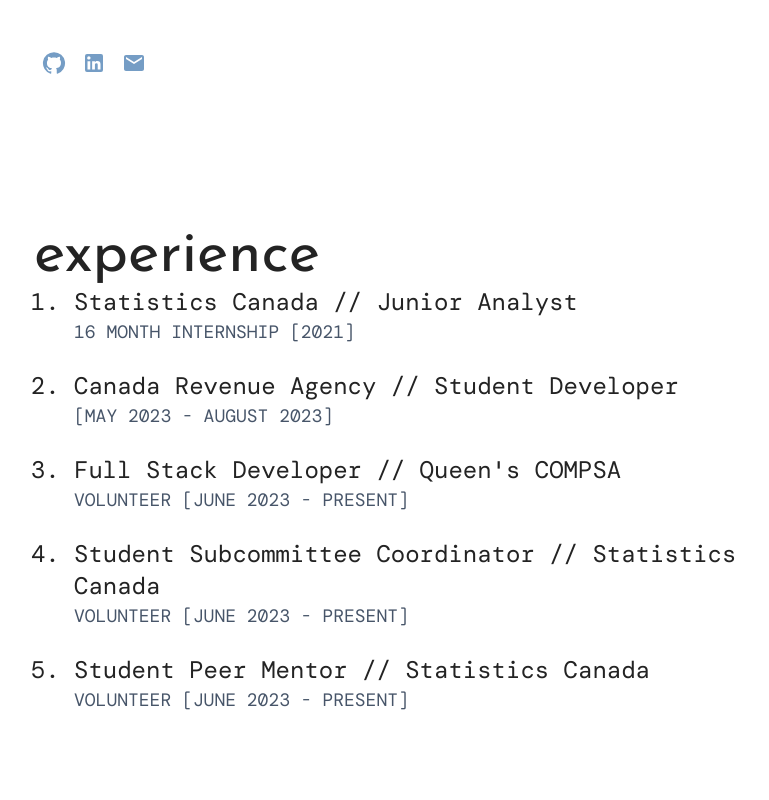
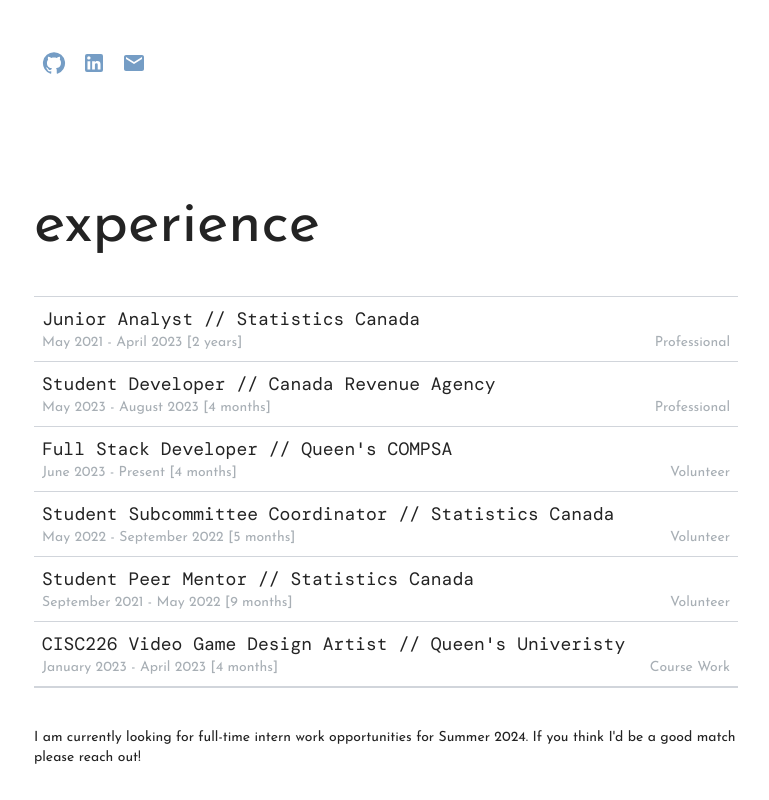
Before and after one commit to kalefed/kale-v2, a Next.js app in the folder kale-v2/: page / in a window 1280 px wide. Shown: the part 717-1517 px from the top of the page, without its empty margins (254-1023 px from the left). Built offline with nearby package versions, Linux system fonts and the light colour scheme.

Commit message:
Improve experience design & add pages

```diff
--- a/kale-v2/app/about/page.js
+++ b/kale-v2/app/about/page.js
@@ -31,17 +31,30 @@
             <p
               className={`lg:text-base md:text-md text-sm ${dm_mono.className}`}
             >
-              I am currently studying at Queen’s University to obtain a Computer
-              Science with a focus in Artificial Intelligence.
+              Hi, I'm Kaleigh (she/they)! I am currently pursuing my{" "}
+              <span className="text-[#759dc5] italic">
+                Bachelor of Computing{" "}
+              </span>
+              with a major in Artificial Intelligence to work towards becoming a{" "}
+              <span className="text-[#759dc5] italic">
+                full stack developer
+              </span>
+              .
               <br />
-              <br />
-              I’ve worked as a developer at Statistics Canada and the CRA as a
-              student developer working with technologies like React, Java Swing
+              <br />I have a combination of{" "}
+              <span className="text-[#759dc5] italic">two years</span> of
+              professional work experience as a developer at{" "}
+              <span className="text-[#759dc5] italic">Statistics Canada</span>{" "}
+              and the{" "}
+              <span className="text-[#759dc5] italic">
+                Canada Revenue Agency
+              </span>{" "}
+              working with a variety of technologies such as React, Java Swing
               and Python.
               <br />
               <br />
-              In my free time, you can find me reading a book, usually fantasy
-              or sci-fi, playing Breath of the Wild, or drawing.
+              In my free time, you can find me reading a book, making too much
+              coffee with my chemex, playing Breath of the Wild, or drawing.
             </p>
           </FadeInUp>
         </div>
--- /dev/null
+++ b/kale-v2/app/canadarevenueagency/page.js
@@ -0,0 +1,10 @@
+
+import { FadeInUp } from "@/components/fadeInUp";
+
+export default function CRA() {
+  return (
+    <div className="h-[calc(100vh-65px)]">
+      <p>cra page</p>
+    </div>
+  );
+}
--- /dev/null
+++ b/kale-v2/app/cisc226/page.js
@@ -0,0 +1,9 @@
+import { FadeInUp } from "@/components/fadeInUp";
+
+export default function CISC226() {
+  return (
+    <div className="h-[calc(100vh-65px)]">
+      <p>cisc226 page</p>
+    </div>
+  );
+}
--- /dev/null
+++ b/kale-v2/app/compsa/page.js
@@ -0,0 +1,10 @@
+
+import { FadeInUp } from "@/components/fadeInUp";
+
+export default function Compsa() {
+  return (
+    <div className="h-[calc(100vh-65px)]">
+      <p>scompsa page</p>
+    </div>
+  );
+}
--- a/kale-v2/app/globals.css
+++ b/kale-v2/app/globals.css
@@ -15,16 +15,19 @@
   color: #232323;
 
 }
-/*
 
-@keyframes gradient-animation {
-  0% {
-    background-position: 0% 50%;
-  }
-  50% {
-    background-position: 100% 50%;
-  }
-  100% {
-    background-position: 0% 50%;
-  }
-} */
+.star1 {
+  background-image: url('//kale-v2/public/star.svg'); /* Update the path */
+  background-repeat: no-repeat;
+  background-position: 20% 30%; /* Adjust the position as needed */
+  width: 50px; /* Adjust the star size */
+  height: 50px; /* Adjust the star size */
+}
+
+.star2 {
+  background-image: url('//kale-v2/public/star.svg'); /* Update the path */
+  background-repeat: no-repeat;
+  background-position: 70% 60%; /* Adjust the position as needed */
+  width: 50px; /* Adjust the star size */
+  height: 50px; /* Adjust the star size */
+}
--- /dev/null
+++ b/kale-v2/app/statisticscanada/page.js
@@ -0,0 +1,10 @@
+
+import { FadeInUp } from "@/components/fadeInUp";
+
+export default function StatCan() {
+  return (
+    <div className="h-[calc(100vh-65px)]">
+      <p>statcan page</p>
+    </div>
+  );
+}
--- /dev/null
+++ b/kale-v2/app/studentpeermentor/page.js
@@ -0,0 +1,9 @@
+import { FadeInUp } from "@/components/fadeInUp";
+
+export default function Mentor() {
+  return (
+    <div className="h-[calc(100vh-65px)]">
+      <p>peer mentor page</p>
+    </div>
+  );
+}
--- /dev/null
+++ b/kale-v2/app/studentsubcommittee/page.js
@@ -0,0 +1,9 @@
+import { FadeInUp } from "@/components/fadeInUp";
+
+export default function Subcommittee() {
+  return (
+    <div className="h-[calc(100vh-65px)]">
+      <p>Subcommittee page</p>
+    </div>
+  );
+}
--- a/kale-v2/components/experience.js
+++ b/kale-v2/components/experience.js
@@ -1,36 +1,86 @@
 import { dm_mono, josefin_sans } from "@/app/font";
+import Link from "next/link";
 
 export default function Experience() {
+  const data = [
+    "Junior Analyst // Statistics Canada",
+    "Student Developer // Canada Revenue Agency",
+    "Full Stack Developer // Queen's COMPSA",
+    "Student Subcommittee Coordinator // Statistics Canada",
+    "Student Peer Mentor // Statistics Canada",
+    "CISC226 Video Game Design Artist // Queen's Univeristy",
+  ];
+
+  const subData = [
+    "May 2021 - April 2023 [2 years]",
+    "May 2023 - August 2023 [4 months]",
+    "June 2023 - Present [4 months]",
+    "May 2022 - September 2022 [5 months] ",
+    "September 2021 - May 2022 [9 months]",
+    "January 2023 - April 2023 [4 months]",
+  ];
+
+  const posType = [
+    "Professional",
+    "Professional",
+    "Volunteer",
+    "Volunteer",
+    "Volunteer",
+    "Course Work",
+  ];
+
+  const pageLink = [
+    "statisticscanada",
+    "canadarevenueagency",
+    "compsa",
+    "studentsubcommittee",
+    "studentpeermentor",
+    "cisc226",
+  ];
+
   return (
     <div className="h-screen">
       <div className="flex flex-col justify-center h-full">
         <h1
-          className={`lg:text-6xl md:text-4xl text-2xl ${josefin_sans.className}`}
+          className={`lg:text-6xl md:text-4xl text-3xl pb-10 ${josefin_sans.className}`}
         >
           experience
         </h1>
-        <ol className={`text-2xl list-decimal pl-10 ${dm_mono.className}`}>
-          <li>Statistics Canada // Junior Analyst</li>
-          <p className="text-lg mb-6 text-slate-600">
-            16 MONTH INTERNSHIP [2021]
-          </p>
-          <li>Canada Revenue Agency // Student Developer</li>
-          <p className="text-lg mb-6 text-slate-600">
-            [MAY 2023 - AUGUST 2023]
-          </p>
-          <li>Full Stack Developer // Queen's COMPSA</li>
-          <p className="text-lg mb-6 text-slate-600">
-            VOLUNTEER [JUNE 2023 - PRESENT]
-          </p>
-          <li>Student Subcommittee Coordinator // Statistics Canada</li>
-          <p className="text-lg mb-6 text-slate-600">
-            VOLUNTEER [JUNE 2023 - PRESENT]
-          </p>
-          <li>Student Peer Mentor // Statistics Canada</li>
-          <p className="text-lg mb-6 text-slate-600">
-            VOLUNTEER [JUNE 2023 - PRESENT]
-          </p>
-        </ol>
+        <ul
+          className={`border-t border-b border-gray-300 ${dm_mono.className}`}
+        >
+          {data.map((item, index) => (
+            <Link href={`/${pageLink[index]}`} passHref>
+            <li
+              key={index}
+              className="border-gray-300 border-b p-2  md:text-lg sm:text-md hover:bg-gray-100"
+              href={`/${pageLink[index]}`}
+            >
+              {item}
+              <div className="flex justify-between">
+                {subData[index] && (
+                  <p
+                    className={`md:text-sm text-xs text-[#a8afb5] ${josefin_sans.className}`}
+                  >
+                    {subData[index]}
+                  </p>
+                )}
+                <p
+                  className={`text-sm text-[#a8afb5] ${josefin_sans.className}`}
+                >
+                  {posType[index]}
+                </p>
+              </div>
+            </li></Link>
+          ))}
+        </ul>
+
+        <p
+          className={`lg:text-sm md:text-sm text-xs pt-10 ${josefin_sans.className}`}
+        >
+          I am currently looking for full-time intern work opportunities for
+          Summer 2024. If you think I'd be a good match please reach out!
+        </p>
       </div>
     </div>
   );
```
Also changed, not shown: kale-v2/app/layout.js (+9 -10 lines), kale-v2/public/star.svg (added).
